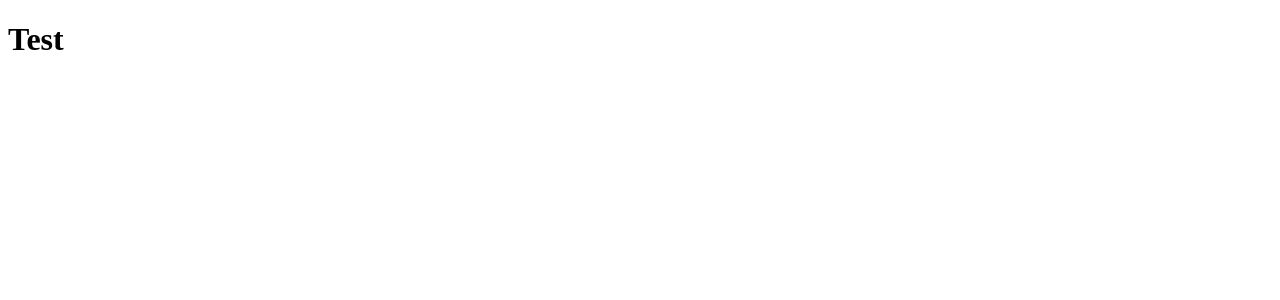
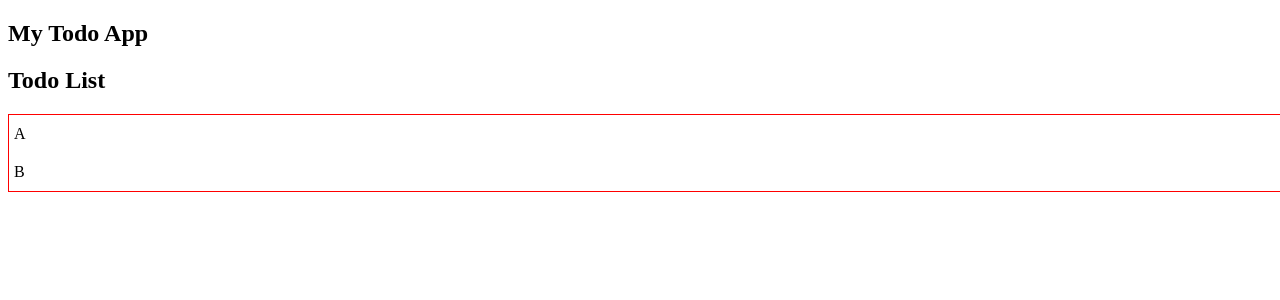
Before and after one commit to Guseks/ToDo-React, a React (Vite) app in the folder TodoReact-frontend/: page / in a window 1280 px wide. Shown: the top 300 px of the page. Built offline with nearby package versions, Linux system fonts and the light colour scheme.

Commit message:
Create template for list component. Needs work.

```diff
--- a/TodoReact-frontend/src/App.jsx
+++ b/TodoReact-frontend/src/App.jsx
@@ -1,10 +1,23 @@
-import React from 'react'
-import './App.css'
+import {useState, useEffect} from 'react';
+import './App.css';
+import TodoList from './components/TodoList';
 
 function App() {
+  const [listOfTodos, setListOfTodos] = useState([]);
+
+  useEffect(() => {
+
+    //Use axios to get list of Todos from backend on mount
+    // Everytime we update the todos we will set the variable or update it, causing a repaint.
+    setListOfTodos([
+      {id: 1, title: "A", completed: false},
+      {id: 2, title: "B", completed: false}]);
+  }, [])
+
   return (
     <>
-      <h1>Test</h1>
+      <h2>My Todo App</h2>
+      <TodoList todos = {listOfTodos} />
     </>
 
   );
--- /dev/null
+++ b/TodoReact-frontend/src/components/TodoList.jsx
@@ -0,0 +1,17 @@
+import React from 'react';
+import "./todoList.css";
+
+const TodoList = ({ todos }) => {
+  return (
+    <div>
+      <h2>Todo List</h2>
+      <ul>
+        {todos.map(todo => (
+          <li key={todo.id}>{todo.title}</li>
+        ))}
+      </ul>
+    </div>
+  );
+};
+
+export default TodoList;
--- /dev/null
+++ b/TodoReact-frontend/src/components/todoList.css
@@ -0,0 +1,9 @@
+ul {
+    list-style: none;
+    padding: 0;
+    border: 1px solid red;
+}
+li {
+    padding: 10px 5px;
+    margin: 0;
+}
```
